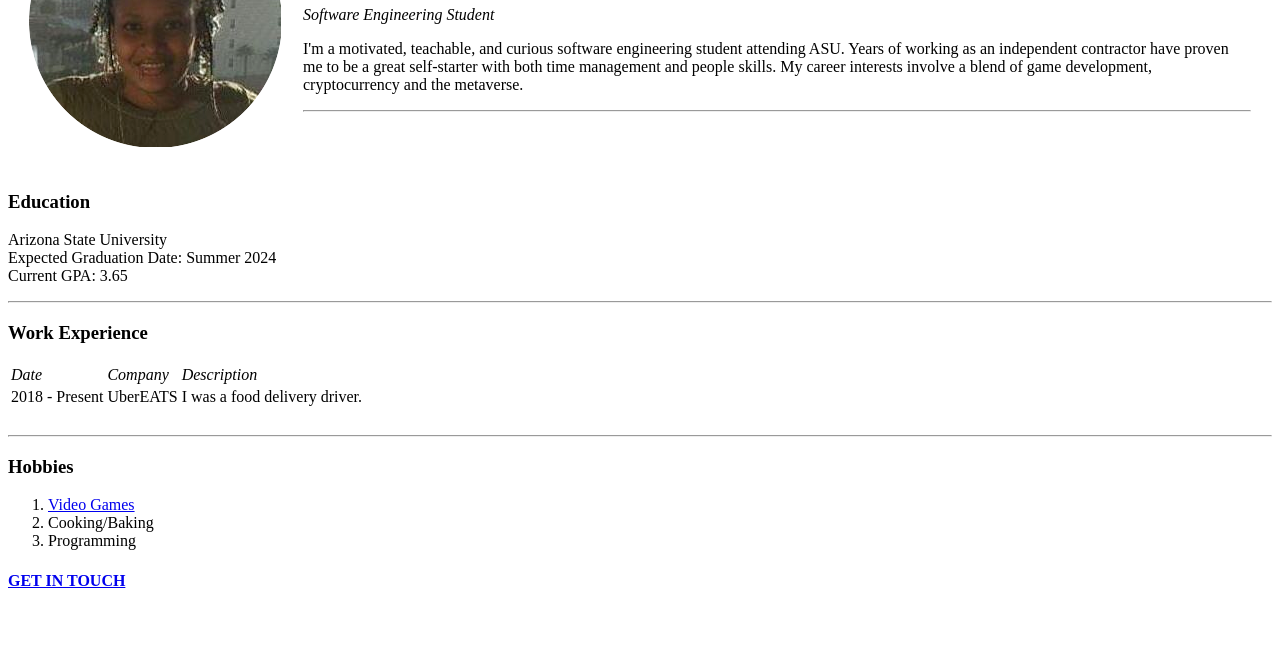
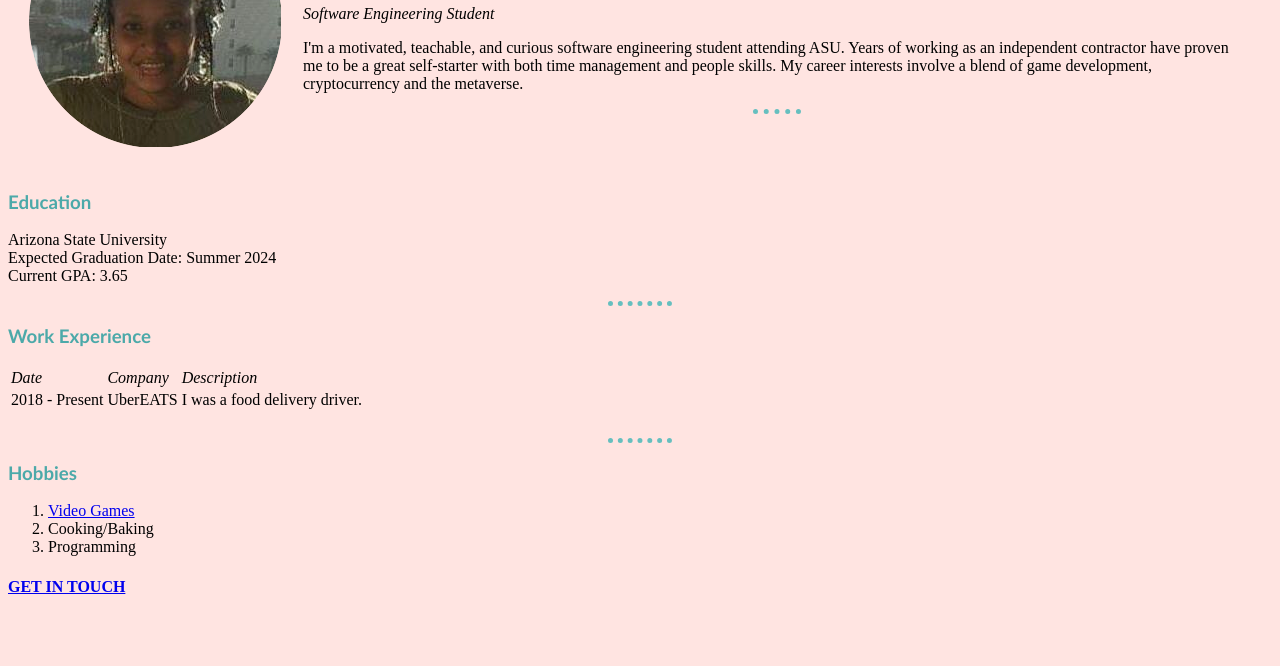
Before and after one commit to spicymellow/Personal-Site, a plain HTML site: page index.html in a window 1280 px wide. Shown: the part 134-800 px from the top of the page. Drawn offline with Linux system fonts and the light colour scheme; files that its build step writes are made by us from their sources; the site is published under a folder, as on GitHub Pages, so addresses that start at the root find nothing.

Commit message:
Update index.html
Attempting to fix css not showing issue by changing the stylesheet href to just styles.css

```diff
--- a/index.html
+++ b/index.html
@@ -5,7 +5,7 @@
     <meta http-equiv="X-UA-Compatible" content="IE=edge">
     <meta name="viewport" content="width=device-width, initial-scale=1.0">
     <title>Sereniti's Personal Site</title>
-    <link rel="stylesheet" href="/css/styles.css">
+    <link rel="stylesheet" href="styles.css">
 </head>
 <body>
     <table cellspacing = "20">
```
